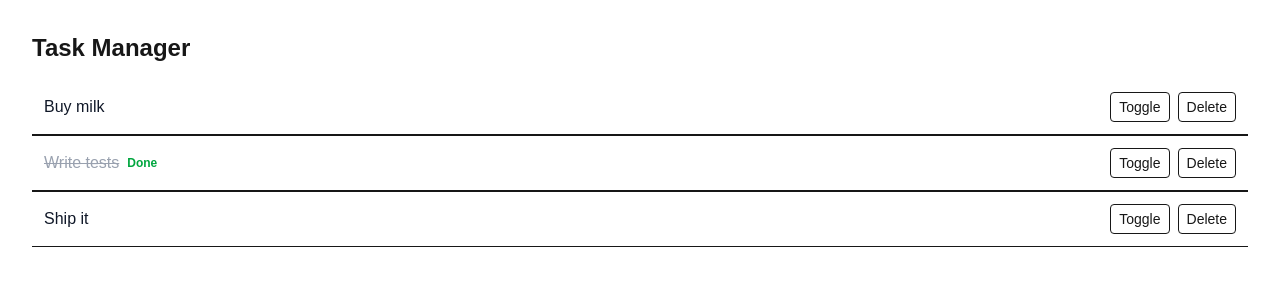
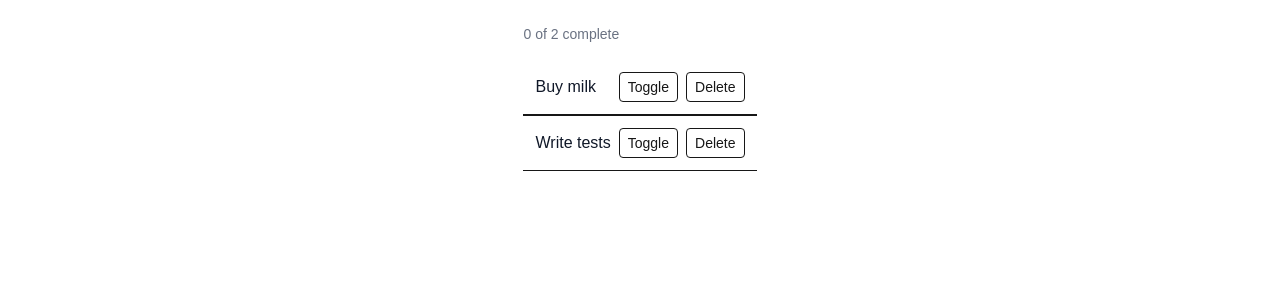
Before and after one commit to Usf12519/Task-Manager-2, a Next.js app: page / in a window 1280 px wide. Shown: the top 300 px of the page. Built offline with nearby package versions, Linux system fonts and the light colour scheme.

Commit message:
Completed section 4 useState toggle delete

```diff
--- a/src/components/TaskBoard.js
+++ b/src/components/TaskBoard.js
@@ -1,26 +1,39 @@
 'use client';
 
+import { useState } from 'react';
 import TaskList from './TaskList';
 
 export default function TaskBoard() {
-  const tasks = [
-    { id: 1, title: 'Buy milk', done: false },
-    { id: 2, title: 'Write tests', done: true },
-    { id: 3, title: 'Ship it', done: false },
-  ];
+  const [tasks, setTasks] = useState([
+    { id: 't1', title: 'Buy milk', done: false },
+    { id: 't2', title: 'Write tests', done: false },
+  ]);
 
   function handleToggle(id) {
-    console.log('toggle', id);
+    setTasks(
+      tasks.map((t) =>
+        t.id === id ? { ...t, done: !t.done } : t
+      )
+    );
   }
 
   function handleDelete(id) {
-    console.log('delete', id);
+    setTasks(tasks.filter((t) => t.id !== id));
   }
 
+  const completedCount = tasks.filter((t) => t.done).length;
+
   return (
-    <main className="p-8">
-      <h1 className="text-2xl font-bold mb-4">Task Manager</h1>
-      <TaskList tasks={tasks} onToggle={handleToggle} onDelete={handleDelete} />
-    </main>
+    <div className="max-w-lg mx-auto p-6">
+      <p className="text-sm text-gray-500 mb-4">
+        {completedCount} of {tasks.length} complete
+      </p>
+
+      <TaskList
+        tasks={tasks}
+        onToggle={handleToggle}
+        onDelete={handleDelete}
+      />
+    </div>
   );
 }
```
